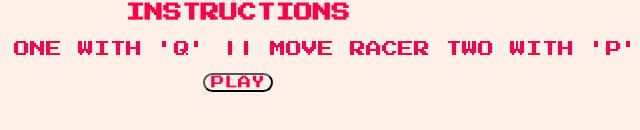
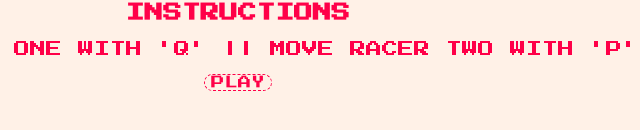
Before and after one commit to Mazkid21/racer-game, a plain HTML site: page index.html in a window 1280 px wide. Shown: the part 250-380 px from the top of the page, 402-1042 px from the left. Drawn offline with nearby package versions, Linux system fonts and the light colour scheme.

Commit message:
button style updates

```diff
--- a/style-landing.css
+++ b/style-landing.css
@@ -14,4 +14,6 @@ button {
 	color: #FF0048;
 	font-family: 'Press Start 2P', cursive;
 	border-radius: 15px;
+	text-align: center;
+	border: 1px dashed #FF0048;
 }
```
